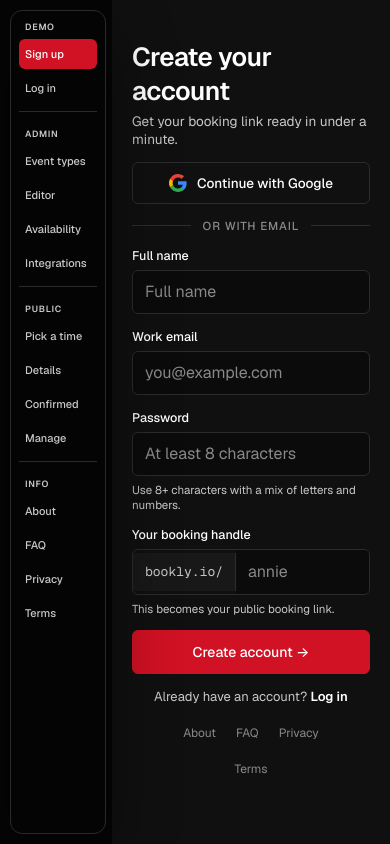
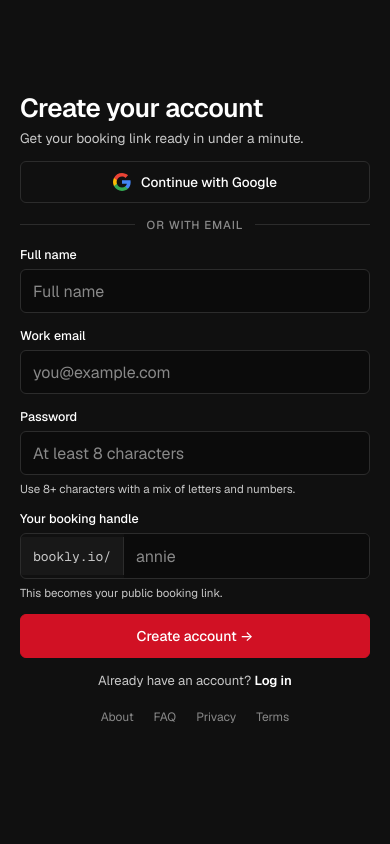
Before and after one commit to hanitamuyo1-lab/Bookly, a plain HTML site: page app.html in a window 390 px wide. Drawn offline with nearby package versions, Linux system fonts and the light colour scheme; no server answers.

Commit message:
Remove the floating "Demo screens" debug navigation panel
Removed the always-on-top screen-jumper nav (aria-label="Demo screens")
that let anyone — including real anonymous customers on the public
booking pages — jump directly to any raw screen state. Removed its
markup, both click-wiring blocks in the go() router, the now-dead
sign-up/login-button-hiding logic in auth.js that only ever targeted
it, and every .screen-nav CSS rule including the two mobile variants.
Also removed .screen's padding-left (238px / 112px on mobile), which
existed solely to leave room for the nav — every page now uses its
full width instead of reserving a permanent empty gutter on the left.

Co-Authored-By: Claude Sonnet 5 <noreply@anthropic.com>

```diff
--- a/app.html
+++ b/app.html
@@ -49,31 +49,6 @@
         <symbol id="i-help" viewBox="0 0 24 24" fill="none" stroke="currentColor" stroke-width="1.75" stroke-linecap="round" stroke-linejoin="round"><circle cx="12" cy="12" r="9" /><path d="M9.1 9a3 3 0 0 1 5.8 1c0 2-3 3-3 3M12 17h.01" /></symbol>
       </defs>
     </svg>
-
-    <!-- ─── Screen navigator (floats at bottom) ─── -->
-    <nav class="screen-nav" aria-label="Demo screens">
-      <span class="label">Demo</span>
-      <button data-screen="signup">Sign up</button>
-      <button data-screen="login">Log in</button>
-      <span class="group-sep"></span>
-      <span class="label">Admin</span>
-      <button data-screen="admin-events">Event types</button>
-      <button data-screen="admin-editor">Editor</button>
-      <button data-screen="admin-availability">Availability</button>
-      <button data-screen="admin-integrations">Integrations</button>
-      <span class="group-sep"></span>
-      <span class="label">Public</span>
-      <button data-screen="public-pick">Pick a time</button>
-      <button data-screen="public-form">Details</button>
-      <button data-screen="public-done">Confirmed</button>
-      <button data-screen="manage">Manage</button>
-      <span class="group-sep"></span>
-      <span class="label">Info</span>
-      <button data-screen="about">About</button>
-      <button data-screen="faq">FAQ</button>
-      <button data-screen="privacy">Privacy</button>
-      <button data-screen="terms">Terms</button>
-    </nav>
 
     <!-- ──────────────────────────────────────────────────── -->
     <!-- 1. SIGN UP                                            -->
@@ -718,18 +693,12 @@
         screens().forEach(s => s.classList.remove("active"));
         const target = document.getElementById("screen-" + screenName);
         if (target) target.classList.add("active");
-        document.querySelectorAll(".screen-nav button").forEach(b => {
-          b.classList.toggle("active", b.dataset.screen === screenName);
-        });
         window.scrollTo(0, 0);
         history.replaceState(null, "", "#" + name);
         ensureSidebars();
       }
       document.addEventListener("click", (e) => {
         if (e.target.closest("[data-info-back]")) go(_prevScreen);
-      });
-      document.querySelectorAll(".screen-nav button").forEach(b => {
-        b.addEventListener("click", () => go(b.dataset.screen));
       });
 
       // ──────────────────────────────────────────────────
--- a/auth.js
+++ b/auth.js
@@ -63,10 +63,6 @@ function paintUser(user) {
     if (!user) return;
     if (nameEl) nameEl.textContent = user.displayName || "Your Name";
     if (emailEl) emailEl.textContent = user.email || "";
-  });
-
-  document.querySelectorAll('.screen-nav [data-screen="signup"], .screen-nav [data-screen="login"]').forEach((btn) => {
-    btn.style.display = user ? "none" : "";
   });
 
   const profileName = document.getElementById("profile-name");
--- a/styles.css
+++ b/styles.css
@@ -73,63 +73,8 @@ button { cursor: pointer; background: none; border: 0; padding: 0; color: inheri
 a { color: inherit; text-decoration: none; }
 h1, h2, h3, h4, p { margin: 0; }
 
-/* ─── Screen navigator pill ───────────────────────────────── */
-.screen-nav {
-  position: fixed;
-  inset: 16px auto 16px 16px;
-  width: 206px;
-  z-index: 100;
-  display: flex;
-  flex-direction: column;
-  align-items: stretch;
-  gap: 6px;
-  padding: 14px 10px;
-  background: rgba(5, 5, 5, 0.94);
-  backdrop-filter: blur(20px);
-  -webkit-backdrop-filter: blur(20px);
-  border: 1px solid var(--ink-line);
-  border-radius: var(--radius-lg);
-  box-shadow: var(--shadow-lg);
-  overflow-y: auto;
-  scrollbar-width: none;
-}
-.screen-nav::-webkit-scrollbar { display: none; }
-.screen-nav .label {
-  color: var(--ink-muted);
-  font-size: 10px;
-  font-weight: 600;
-  letter-spacing: 0.08em;
-  text-transform: uppercase;
-  padding: 10px 10px 2px;
-  white-space: nowrap;
-}
-.screen-nav .label:first-child { padding-top: 2px; }
-.screen-nav .group-sep {
-  width: 100%;
-  height: 1px;
-  background: var(--ink-line);
-  margin: 6px 0;
-  flex-shrink: 0;
-}
-.screen-nav button {
-  height: 34px;
-  padding: 0 10px;
-  border-radius: var(--radius-sm);
-  color: var(--ink-muted);
-  font-size: 12px;
-  font-weight: 500;
-  white-space: nowrap;
-  text-align: left;
-  flex-shrink: 0;
-}
-.screen-nav button:hover { background: var(--ink-2); color: var(--ink-text); }
-.screen-nav button.active {
-  background: var(--accent);
-  color: var(--accent-ink);
-}
-
 /* ─── Screens visibility ──────────────────────────────────── */
-.screen { display: none; min-height: 100vh; padding-left: 238px; }
+.screen { display: none; min-height: 100vh; }
 .screen.active { display: block; }
 
 /* ─── App shell (admin) ───────────────────────────────────── */
@@ -1291,37 +1236,6 @@ h1, h2, h3, h4, p { margin: 0; }
 
 @media (max-width: 640px) {
   .manage-actions { grid-template-columns: 1fr; }
-  .screen-nav {
-    inset: 10px auto 10px 10px;
-    width: 96px;
-    padding: 10px 8px;
-    gap: 4px;
-    flex-direction: column;
-    align-items: stretch;
-    overflow-x: hidden;
-    overflow-y: auto;
-    border-radius: var(--radius-lg);
-  }
-  .screen-nav .label {
-    padding: 8px 6px 2px;
-    font-size: 9px;
-  }
-  .screen-nav .label:first-child { padding-top: 0; }
-  .screen-nav .group-sep {
-    width: 100%;
-    height: 1px;
-    margin: 4px 0;
-  }
-  .screen-nav button {
-    height: auto;
-    min-height: 30px;
-    padding: 6px;
-    text-align: left;
-    white-space: normal;
-    line-height: 1.15;
-    font-size: 11px;
-  }
-  .screen { padding-left: 112px; }
   .workspace { padding: 22px 18px 60px; }
   .topbar, .panel-head { flex-direction: column; align-items: stretch; }
 }
```
